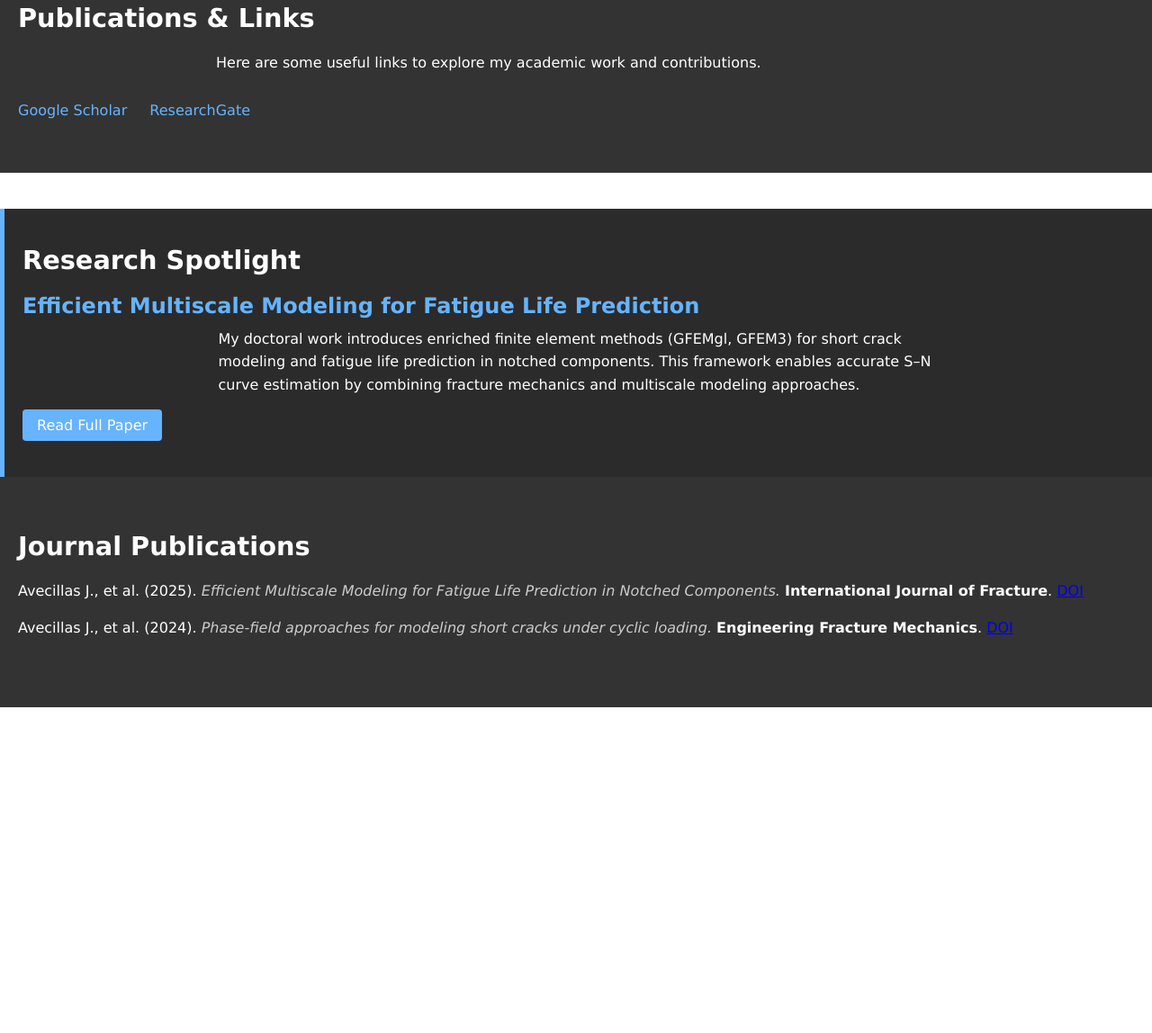
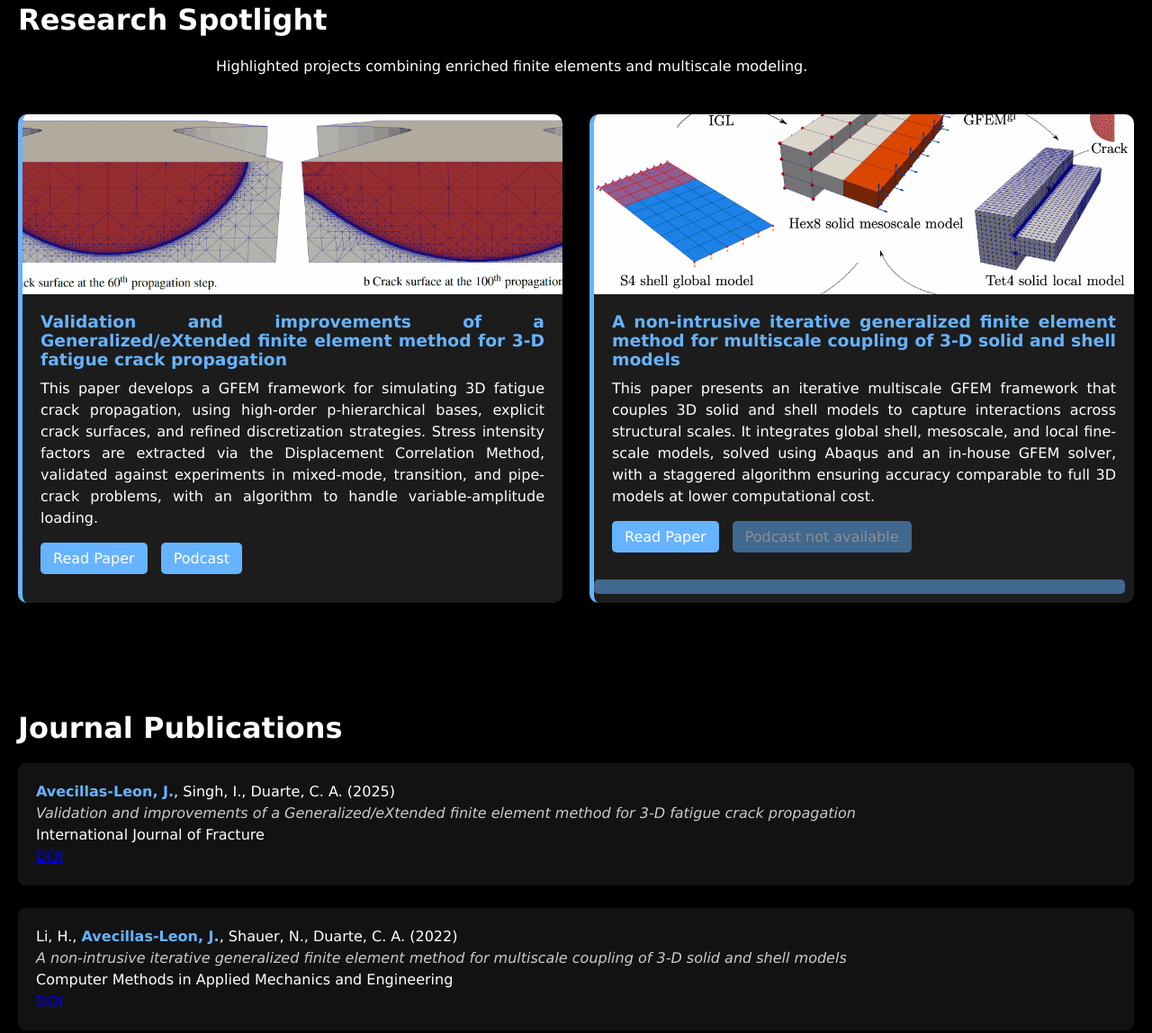
Before and after one commit to javecillas/javecillas.github.io, a plain HTML site: page research.html in a window 1280 px wide. Shown: the part 857-2005 px from the top of the page at 90% size. Before the commit the page ends 1643 px from the top, so only its background shows below. Drawn offline with Linux system fonts and the light colour scheme.

Commit message:
add research tab

```diff
--- a/research.html
+++ b/research.html
@@ -6,9 +6,8 @@
 <title>Research - Javier Avecillas</title>
 <style>
   * { margin:0; padding:0; box-sizing:border-box; font-family:"Verdana", sans-serif; }
-  body, html { height:100%; }
+  body, html { height:100%; background:#000; color:white; }
 
-  /* Background video */
   #research-video {
     position: fixed;
     top:50%; left:50%;
@@ -17,23 +16,17 @@
     z-index:1;
     object-fit:cover;
   }
-
   .overlay {
-    position:absolute;
-    top:0; left:0;
+    position:absolute; top:0; left:0;
     width:100%; height:100%;
-    background:black;
-    opacity:0.6;
+    background:black; opacity:0.6;
     z-index:2;
   }
 
   nav {
-    position:fixed;
-    top:0; width:100%;
+    position:fixed; top:0; width:100%;
     padding:20px 50px;
-    display:flex;
-    justify-content:space-between;
-    align-items:center;
+    display:flex; justify-content:space-between; align-items:center;
     z-index:10;
   }
   nav .logo { color:white; font-weight:bold; font-size:1.2em; }
@@ -43,95 +36,74 @@
     font-size:1em; padding:10px 15px;
     border-radius:50px; transition:all 0.3s ease;
   }
-  nav ul li a:hover {
-    background:rgba(255,255,255,0.2);
-  }
+  nav ul li a:hover { background:rgba(255,255,255,0.2); }
 
-  /* Hero / header section */
   .hero {
     position:relative; height:100vh;
-    display:flex; flex-direction:column;
-    justify-content:center; align-items:center;
+    display:flex; flex-direction:column; justify-content:center; align-items:center;
     color:white; z-index:5; text-align:center;
   }
-  .hero-title { font-size:2.5em; margin-bottom:15px; }
-  .hero-subtitle { font-size:1.2em; max-width:700px; color:rgb(220,220,220); }
+  .hero-title { font-size:2.8em; margin-bottom:15px; }
+  .hero-subtitle { font-size:1.3em; max-width:700px; color:rgb(220,220,220); }
 
-  /* Research content section */
   .content {
-    position:relative;
-    z-index:5;
-    background:rgba(0,0,0,0.8);
-    color:white;
-    padding:60px 20px;
+    position:relative; z-index:5;
+    background:rgba(0,0,0,0.9);
+    color:white; padding:60px 20px;
   }
-  .content h2 { font-size:1.8em; margin-bottom:20px; }
+  .content h2 { font-size:2em; margin-bottom:20px; }
   .content p { max-width:800px; margin:10px auto; line-height:1.6; }
 
-  .links {
-    margin-top:30px;
+  /* Spotlight grid */
+  .spotlight-grid {
+    display:grid;
+    grid-template-columns: repeat(auto-fit, minmax(320px, 1fr));
+    gap:30px;
+    margin-top:40px;
   }
-  .links a {
-    color:#66b3ff;
-    text-decoration:none;
-    margin-right:20px;
+  .spotlight-card {
+    background:rgba(30,30,30,0.95);
+    border-left:5px solid #66b3ff;
+    border-radius:10px;
+    overflow:hidden;
+    display:flex;
+    flex-direction:column;
   }
-  .links a:hover {
-    text-decoration:underline;
+  .spotlight-card img, .spotlight-card video {
+    width:100%; height:200px; object-fit:cover;
   }
+  .spotlight-card .card-body { padding:20px; text-align:justify; }
+  .spotlight-card h3 { color:#66b3ff; margin-bottom:10px; }
+  .spotlight-card p { margin-bottom:15px; line-height:1.5; }
+  .spotlight-card a {
+    display:inline-block; margin-right:10px; margin-bottom:10px;
+    padding:8px 14px; background:#66b3ff; color:white;
+    border-radius:5px; text-decoration:none;
+    transition:background 0.3s ease;
+  }
+  .spotlight-card a:hover { background:#3385cc; }
 
-  /* Spotlight styling */
-  .spotlight {
-    background: rgba(20, 20, 20, 0.9);
-    border-left: 5px solid #66b3ff;
-    padding: 40px 20px;
-    margin-top: 40px;
+  /* Publications */
+  .publications ul { list-style:none; padding:0; }
+  .publications li {
+    margin-bottom:25px;
+    background:rgba(20,20,20,0.9);
+    padding:20px;
+    border-radius:8px;
+    line-height:1.5;
   }
-  .spotlight-item h3 {
-    font-size: 1.5em;
-    margin-bottom: 10px;
-    color: #66b3ff;
-  }
-  .spotlight-item p {
-    margin-bottom: 15px;
-    line-height: 1.6;
-  }
-  .spotlight-item a {
-    display:inline-block;
-    padding:8px 16px;
-    background:#66b3ff;
-    color:white;
-    border-radius:4px;
-    text-decoration:none;
-    transition: background 0.3s ease;
-  }
-  .spotlight-item a:hover {
-    background:#3385cc;
-  }
-
-  /* Publications list */
-  .publications ul {
-    list-style: none;
-    padding: 0;
-  }
-  .publications li {
-    margin-bottom: 15px;
-    line-height: 1.6;
-  }
-  .publications em {
-    color:#ccc;
-  }
+  .publications strong { color:#66b3ff; }
+  .publications em { color:#ccc; }
+  audio { margin-top:10px; width:100%; }
 </style>
 </head>
 <body>
 
-<!-- Background video -->
 <video autoplay muted loop playsinline id="research-video">
   <source src="assets/research_video.mp4" type="video/mp4">
 </video>
 <div class="overlay"></div>
 
-<!-- Navigation -->
 <nav>
   <div class="logo">JAAL</div>
   <ul>
@@ -142,62 +114,94 @@
   </ul>
 </nav>
 
-<!-- Hero -->
 <section class="hero">
   <h1 class="hero-title">My Research</h1>
   <p class="hero-subtitle">
-    Exploring multiscale numerical simulations with enriched finite elements,
-    fracture mechanics, and fatigue life prediction.
+    My work focuses on multiscale numerical simulations with enriched finite elements,
+    fracture mechanics, and fatigue life prediction in structural components.
   </p>
 </section>
 
-<!-- Content -->
+<!-- Spotlight Section -->
 <section class="content">
-  <h2>Publications & Links</h2>
-  <p>
-    Here are some useful links to explore my academic work and contributions.
-  </p>
-  <div class="links">
-    <a href="https://share.google/6fOcpt5WOmI9PWequ" target="_blank">Google Scholar</a>
-    <a href="https://www.researchgate.net/profile/Javier-Avecillas-Leon?ev=hdr_xprf">ResearchGate</a>
-    <!-- <a href="#">CV (PDF)</a> -->
-  </div>
-</section>
-
-<!-- Spotlight Section -->
-<section class="content spotlight">
   <h2>Research Spotlight</h2>
-  <div class="spotlight-item">
-    <h3>Efficient Multiscale Modeling for Fatigue Life Prediction</h3>
-    <p>
-      My doctoral work introduces enriched finite element methods (GFEMgl, GFEM3)
-      for short crack modeling and fatigue life prediction in notched components.
-      This framework enables accurate S–N curve estimation by combining fracture mechanics
-      and multiscale modeling approaches.
-    </p>
-    <a href="https://doi.org/10.xxxx/ijfrac.xxx" target="_blank">Read Full Paper</a>
-  </div>
+  <p>Highlighted projects combining enriched finite elements and multiscale modeling.</p>
+  <div class="spotlight-grid" id="spotlight-grid"></div>
 </section>
 
 <!-- Publications Section -->
 <section class="content publications">
   <h2>Journal Publications</h2>
-  <ul>
-    <li>
-      Avecillas J., et al. (2025).
-      <em>Efficient Multiscale Modeling for Fatigue Life Prediction in Notched Components.</em>
-      <strong>International Journal of Fracture</strong>.
-      <a href="https://doi.org/10.xxxx/ijfrac.xxx" target="_blank">DOI</a>
-    </li>
-    <li>
-      Avecillas J., et al. (2024).
-      <em>Phase-field approaches for modeling short cracks under cyclic loading.</em>
-      <strong>Engineering Fracture Mechanics</strong>.
-      <a href="https://doi.org/10.xxxx/engfrac.xxx" target="_blank">DOI</a>
-    </li>
-    <!-- Add more publications as needed -->
-  </ul>
+  <ul id="pub-list"></ul>
 </section>
+
+<script>
+const publications = [
+  {
+    authors: "<strong>Avecillas-Leon, J.</strong>, Singh, I., Duarte, C. A. (2025)",
+    title: "\Validation and improvements of a Generalized/eXtended finite element method for 3-D fatigue crack propagation",
+    journal: "International Journal of Fracture",
+    paperLink: "https://www.researchgate.net/publication/395400860_Validation_and_Improvements_of_a_GeneralizedeXtended_Finite_Element_Method_for_3-D_Fatigue_Crack_Propagation",
+    summary: "This paper develops a GFEM framework for simulating 3D fatigue crack propagation, using high-order p-hierarchical bases, explicit crack surfaces, and refined discretization strategies. Stress intensity factors are extracted via the Displacement Correlation Method, validated against experiments in mixed-mode, transition, and pipe-crack problems, with an algorithm to handle variable-amplitude loading.",
+    img: "assets/publications_cover/2025_Avecillas_GFEMFatigueValidation.png",
+    podcast: "assets/publications_podcast/2025_Avecillas_GFEMFatigueValidation.mp3",
+    spotlight: true
+  },
+  {
+    authors: "Li, H., <strong>Avecillas-Leon, J.</strong>, Shauer, N., Duarte, C. A. (2022)",
+    title: "\A non-intrusive iterative generalized finite element method for multiscale coupling of 3-D solid and shell models",
+    journal: "Computer Methods in Applied Mechanics and Engineering",
+    paperLink: "https://doi.org/10.1016/j.cma.2022.115408",
+    summary: "This paper presents an iterative multiscale GFEM framework that couples 3D solid and shell models to capture interactions across structural scales. It integrates global shell, mesoscale, and local fine-scale models, solved using Abaqus and an in-house GFEM solver, with a staggered algorithm ensuring accuracy comparable to full 3D models at lower computational cost.",
+    img: "assets/publications_cover/2022_Li_CoupleShellSolidAbaqus.png",
+    podcast: null,
+    spotlight: true
+  },
+  {
+    authors: "<strong>Avecillas, J. A.</strong>, Eatherton, M. R. (2020)",
+    title: "Controlling out-of-plane buckling in shear-acting structural fuses through topology optimization",
+    journal: "Journal of Structural Engineering",
+    paperLink: "https://doi.org/10.1061/(ASCE)ST.1943-541X.0002692",
+    summary: "This study develops optimized shear-acting structural fuses that resist buckling while promoting local yielding. Using a genetic algorithm, new topologies are generated and analyzed with 2D and 3D finite element models, showing up to five times larger inelastic displacements compared to previous designs.",
+    img: "assets/publications_cover/2020_Avecillas_GenAlgoFuses.png",
+    podcast: null,
+    spotlight: false
+  }
+  // Add more publications here
+];
+
+// Populate spotlight cards
+const spotlightGrid = document.getElementById("spotlight-grid");
+publications.forEach(pub => {
+  if(pub.spotlight){
+    const card = document.createElement("div");
+    card.className = "spotlight-card";
+    card.innerHTML = `
+      <img src="${pub.img}" alt="Research Image">
+      <div class="card-body">
+        <h3>${pub.title}</h3>
+        <p>${pub.summary}</p>
+        <a href="${pub.paperLink}" target="_blank">Read Paper</a>
+        ${pub.podcast ? `<a href="${pub.podcast}" target="_blank">Podcast</a>` : `<a style="opacity:0.5">Podcast not available</span>`}
+      </div>
+    `;
+    spotlightGrid.appendChild(card);
+  }
+});
+
+// Populate publications list
+const pubList = document.getElementById("pub-list");
+publications.forEach(pub => {
+  const li = document.createElement("li");
+  li.innerHTML = `
+    ${pub.authors}<br>
+    <em>${pub.title}</em><br>
+    ${pub.journal}<br>
+    <a href="${pub.paperLink}" target="_blank">DOI</a>
+  `;
+  pubList.appendChild(li);
+});
+</script>
 
 </body>
 </html>
```
Also changed, not shown: assets/publications_cover/2022_Li_CoupleShellSolidAbaqus.png (added), assets/publications_cover/2025_Avecillas_GFEMFatigueValidation.png (added), 2 other files.
